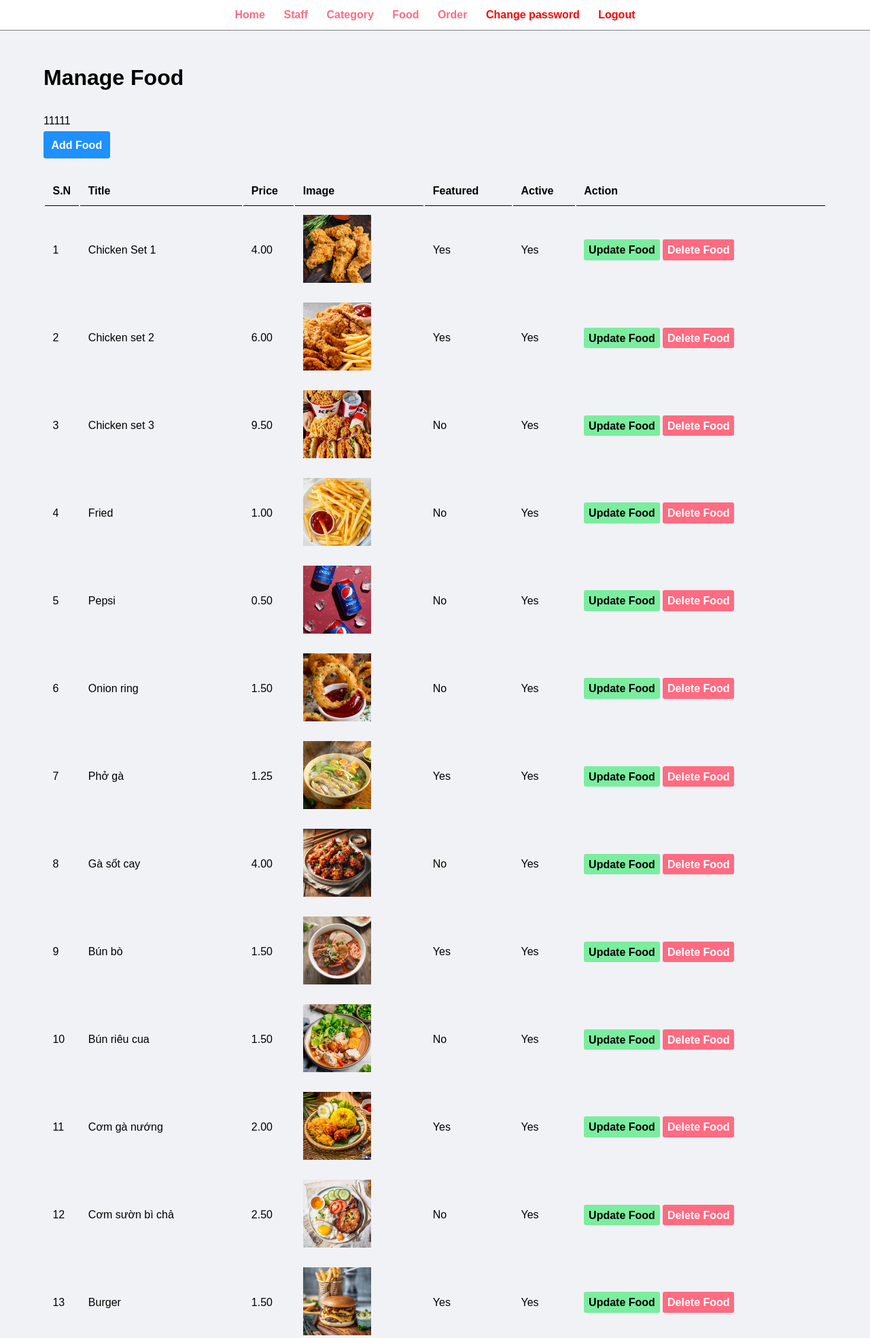
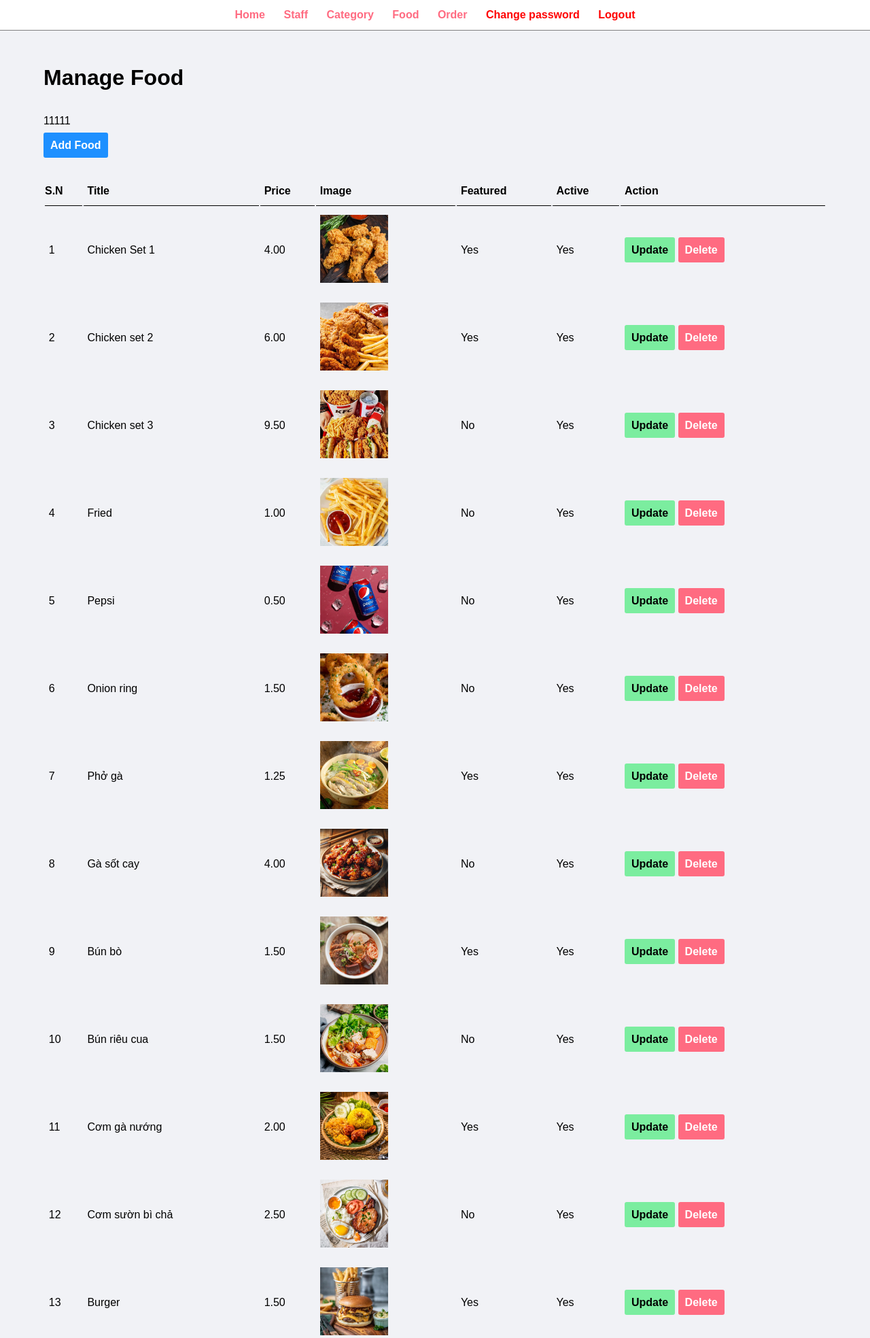
Before and after one commit to ndquang21/Project_Food_Order, a PHP site: page /Project_Food_Order/admin/manage-food.php in a window 1280 px wide. Shown: the top 1968 px of the page at 68% size. Run offline with PHP 8.4, Linux system fonts and the light colour scheme; a user stored in the database is signed in; data comes from the database, SQL or seed files in the repository.

Commit message:
25_2_2025

```diff
--- a/admin/manage-category.php
+++ b/admin/manage-category.php
@@ -50,7 +50,7 @@
 
         <table class="tbl-full">
             <tr>
-                <th>S.N</th>
+                <th style="padding: 0%">S.N</th>
                 <th>Title</th>
                 <th>Image</th>
                 <th>Featured</th>
@@ -104,8 +104,8 @@
                             <td><?php echo $featured ?></td>
                             <td><?php echo $actve ?></td>
                             <td>
-                                <a href="<?php echo SITE_URL ?>admin/update-category.php?id=<?php echo $id ?>" class="btn-secondary">Update Category</a>
-                                <a href="<?php echo SITE_URL ?>admin/delete-category.php?id=<?php echo $id ?>&image_name=<?php echo $image_name ?>" class="btn-danger">Delete Category</a>
+                                <a href="<?php echo SITE_URL ?>admin/update-category.php?id=<?php echo $id ?>" class="btn-secondary">Update</a>
+                                <a href="<?php echo SITE_URL ?>admin/delete-category.php?id=<?php echo $id ?>&image_name=<?php echo $image_name ?>" class="btn-danger">Delete</a>
                             </td>
                         </tr>
                         <?php
--- a/admin/manage-food.php
+++ b/admin/manage-food.php
@@ -44,7 +44,7 @@
 
         <table class="tbl-full">
             <tr>
-                <th>S.N</th>
+                <th style="padding: 0%">S.N</th>
                 <th>Title</th>
                 <th>Price</th>
                 <th>Image</th>
@@ -93,8 +93,8 @@
                             <td><?php echo $featured ?></td>
                             <td><?php echo $active ?></td>
                             <td>
-                                <a href="<?php echo SITE_URL ?>/admin/update-food.php?id=<?php echo $id ?>" class="btn-secondary">Update Food</a>
-                                <a href="<?php echo SITE_URL ?>/admin/delete-food.php?id=<?php echo $id ?>&image_name=<?php echo $image_name ?>" class="btn-danger">Delete Food</a>
+                                <a href="<?php echo SITE_URL ?>/admin/update-food.php?id=<?php echo $id ?>" class="btn-secondary">Update</a>
+                                <a href="<?php echo SITE_URL ?>/admin/delete-food.php?id=<?php echo $id ?>&image_name=<?php echo $image_name ?>" class="btn-danger">Delete</a>
                             </td>
                         </tr>
                         <?php
--- a/admin/manage-order.php
+++ b/admin/manage-order.php
@@ -16,7 +16,7 @@
         <br>
         <table class="tbl-full">
             <tr>
-                <th>S.N</th>
+                <th style="padding: 0%">S.N</th>
                 <th>Food</th>
                 <th>Price</th>
                 <th>Quantity</th>
@@ -80,7 +80,7 @@
                             <td><?php echo $customer_email; ?></td>
                             <td><?php echo $customer_address; ?></td>
                             <td>
-                                <a href="<?php echo SITE_URL ?>admin/update-order.php?id=<?php echo $id ?>" class="btn-secondary">Update Order</a>
+                                <a href="<?php echo SITE_URL ?>admin/update-order.php?id=<?php echo $id ?>" class="btn-secondary">Update</a>
                             </td>
                         </tr>
                         <?php
--- a/admin/manage-staff.php
+++ b/admin/manage-staff.php
@@ -49,7 +49,7 @@
 
                 <table class="tbl-full">
                     <tr>
-                        <th>S.N</th>
+                        <th style="padding: 0%">S.N</th>
                         <th>Full name</th>
                         <th>Phone number</th>
                         <th>Age</th>
@@ -106,8 +106,8 @@
                                         <td>$<?php echo $wage ?></td>
 
                                         <td>
-                                            <a href="<?php echo SITE_URL; ?>admin/update-staff.php?id=<?php echo $id ?>" class="btn-secondary">Update Staff</a> <!-- gửi dữ liệu id đến update-staff bằng GET -->
-                                            <a href="<?php echo SITE_URL;?>admin/delete-staff.php?id=<?php echo $id ?>" class="btn-danger">Delete Staff</a>   <!-- gửi dữ liệu id đến delete-staff bằng GET -->
+                                            <a style="display: inline;" href="<?php echo SITE_URL; ?>admin/update-staff.php?id=<?php echo $id ?>" class="btn-secondary">Update</a> <!-- gửi dữ liệu id đến update-staff bằng GET -->
+                                            <a style="display: inline;" href="<?php echo SITE_URL;?>admin/delete-staff.php?id=<?php echo $id ?>" class="btn-danger">Delete</a>   <!-- gửi dữ liệu id đến delete-staff bằng GET -->
                                         </td>
                                     </tr>
 
--- a/css/admin.css
+++ b/css/admin.css
@@ -41,17 +41,17 @@
 
 table tr th{
     border-bottom: 1px solid black;
-    padding: 1%;
+    padding: 1% 0.5%;
     text-align: left;
 }
 
 table tr td{
-    padding: 1%;
+    padding: 1% 0.5%;
 }
 
 .btn-primary{
     background-color: #1e90ff;
-    padding: 1% ;
+    padding: 10px ;
     color: white;
     text-decoration: none;
     font-weight: bold;
@@ -64,7 +64,7 @@ table tr td{
 
 .btn-secondary{
     background-color: #7bed9f;
-    padding: 2%;
+    padding: 10px;
     color: black;
     text-decoration: none;
     font-weight: bold;
@@ -76,7 +76,7 @@ table tr td{
 
 .btn-danger{
     background-color: #ff6b81;
-    padding: 2%;
+    padding: 10px;
     color: white;
     text-decoration: none;
     font-weight: bold;
@@ -170,3 +170,16 @@ table tr td{
     object-fit: cover; /* Đảm bảo video che phủ toàn bộ màn hình */
     z-index: -1; /* Đặt video phía sau nội dung */
 }
+
+
+
+
+
+
+/* CSS cho tablet (Responsive) */
+@media only screen and (max-width: 820px){
+.wrapper{
+    width: 95%;
+    padding: 10px;
+}
+}
```
Also changed, not shown: admin/index.php (+5 -5 lines).
